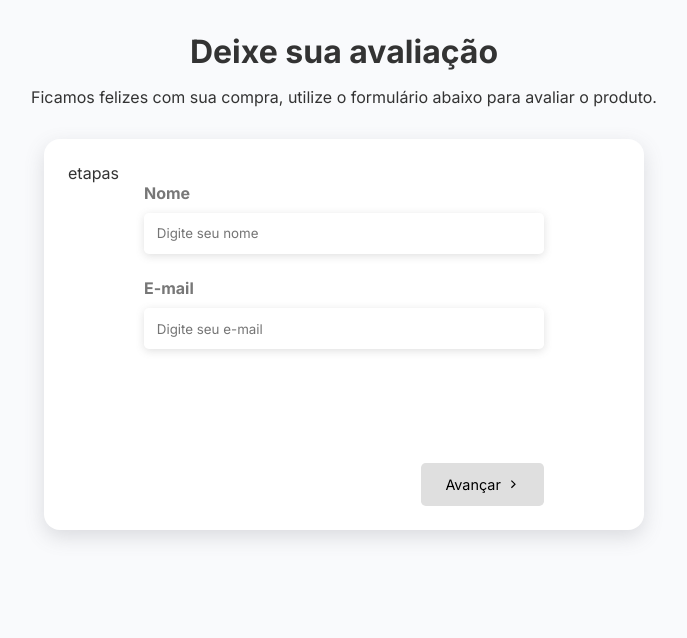
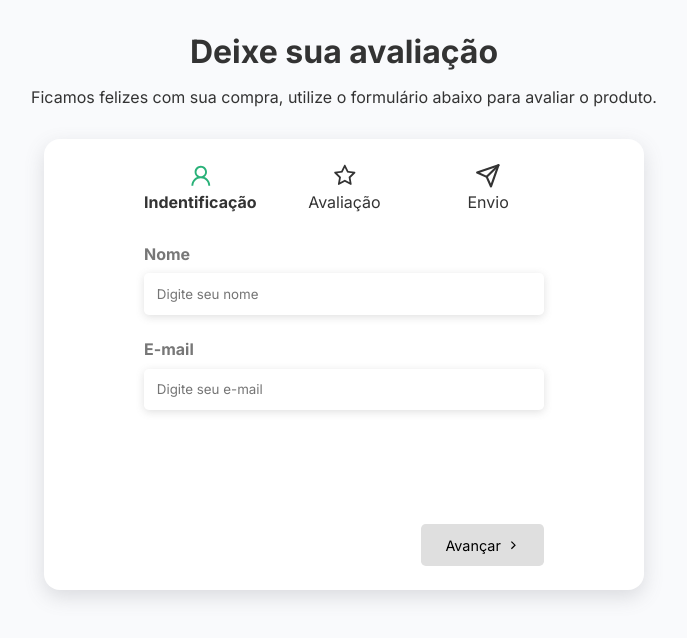
Before and after one commit to aleanrocha/projeto-form-multistep, a React (Vite) app: page / in a window 1280 px wide. Shown: the top 638 px of the page, without its empty margins (296-983 px from the left). Built offline with nearby package versions, Linux system fonts and the light colour scheme.

Commit message:
stages display component

```diff
--- a/src/App.jsx
+++ b/src/App.jsx
@@ -5,6 +5,7 @@ import {FiSend} from 'react-icons/fi'
 import ReviewForm from './components/ReviewForm'
 import UserForm from './components/UserForm'
 import Thanks from './components/Thanks'
+import Steps from './components/Steps'
 // Hooks
 import { useForm } from './hooks/useForm'
 // Css
@@ -21,7 +22,7 @@ function App() {
         <p>Ficamos felizes com sua compra, utilize o formulário abaixo para avaliar o produto.</p>
       </header>
       <div className="form-container">
-        <p>etapas</p>
+        <Steps currentStep={currentStep} />
         <form onSubmit={(e) => changeStep(currentStep + 1, e)}>
           <div className="inputs-container">{currentComponent}</div>
           <div className="actions">
--- /dev/null
+++ b/src/components/Steps.css
@@ -0,0 +1,27 @@
+.steps {
+  display: flex;
+  max-width: 400px;
+  margin: auto;
+  justify-content: space-around;
+  gap: 2rem;
+  margin-bottom: 2rem;
+}
+.step {
+  background-color: #fff;
+  display: flex;
+  flex-direction: column;
+  justify-content: center;
+  align-items: center;
+  gap: .2rem;
+  z-index: 1;
+  width: 120px;
+}
+.step svg {
+  font-size: 1.6rem;
+}
+.active {
+  font-weight: bold;
+}
+.active > svg {
+  fill: #29b178;
+}
--- /dev/null
+++ b/src/components/Steps.jsx
@@ -0,0 +1,24 @@
+import { AiOutlineUser, AiOutlineStar } from 'react-icons/ai'
+import { FiSend } from 'react-icons/fi'
+import './Steps.css'
+
+const Steps = ({ currentStep }) => {
+  return (
+    <div className='steps'>
+      <div className='step active'>
+        <AiOutlineUser />
+        <p>Indentificação</p>
+      </div>
+      <div className={`step ${currentStep >= 1 ? 'active' : ''}`}>
+        <AiOutlineStar />
+        <p>Avaliação</p>
+      </div>
+      <div className={`step ${currentStep >= 2 ? 'active' : ''}`}>
+        <FiSend />
+        <p>Envio</p>
+      </div>
+    </div>
+  )
+}
+
+export default Steps
```
